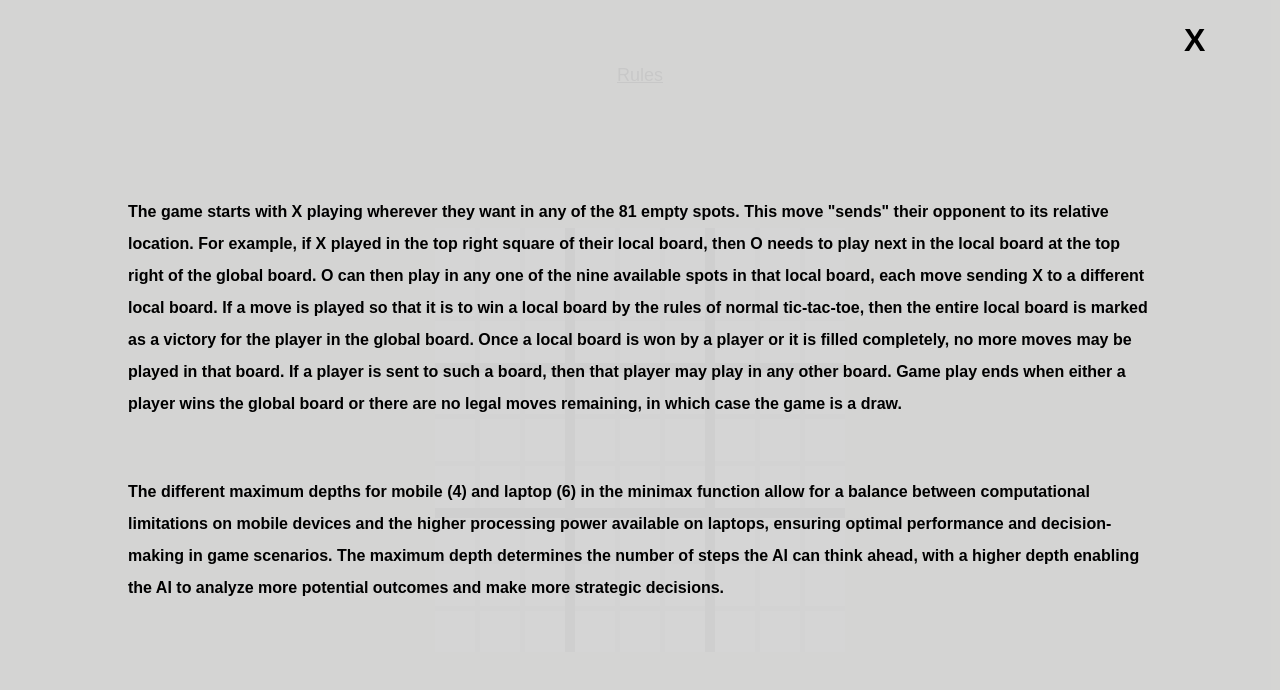
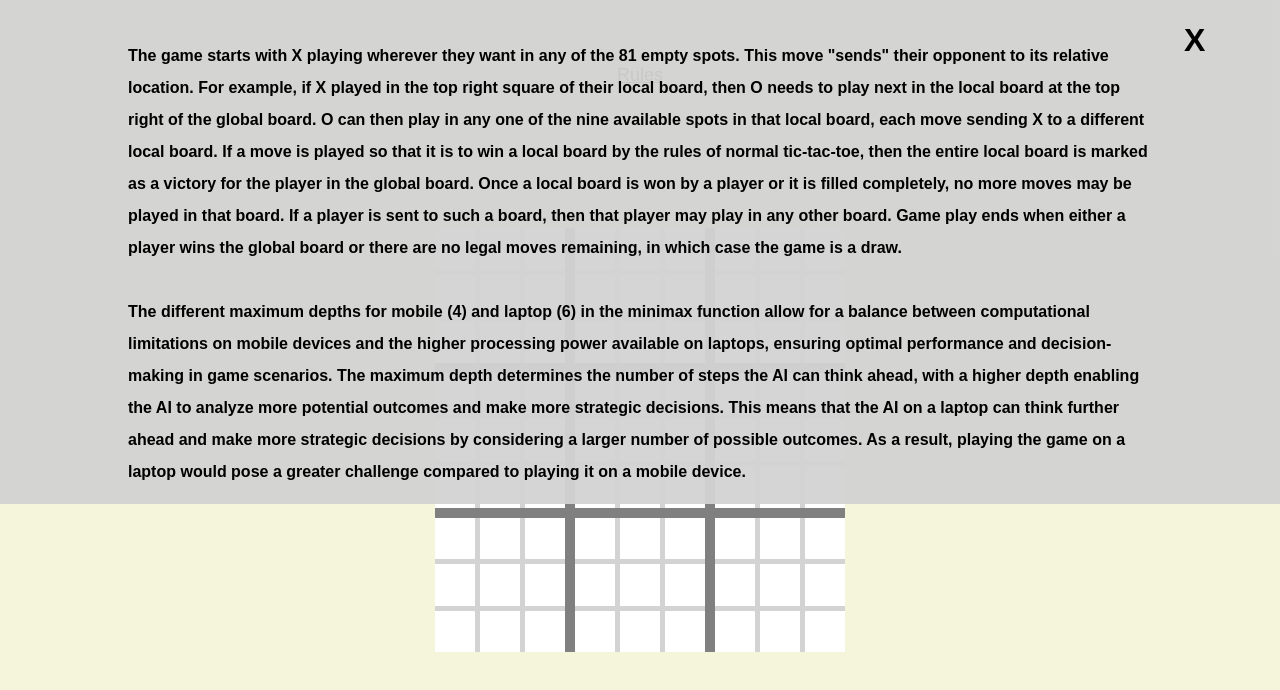
Before and after one commit to loudringphone/ultimate-tic-tac-toe-with-minimax, a plain HTML site: page index.html in a window 1280 px wide. Both pictures are taken after a click on the button "Rules". Drawn offline with Linux system fonts and the light colour scheme.

Commit message:
css rules

```diff
--- a/css/uttt-styles.css
+++ b/css/uttt-styles.css
@@ -38,12 +38,11 @@ body {
 }
 #rules {
     width: 100%;
-    height: 100%;
+    height: min-content;
     text-align: -webkit-left;
     position: absolute;
-    left: 50%;
-    top: 50%;
-    transform: translate(-50%, -50%);
+    padding-top: 2rem;
+    top: -1%;
     line-height: 150%;
     margin: auto;
     z-index: 2;
@@ -51,7 +50,6 @@ body {
     display: flex;
     flex-direction: column;
     align-items: center;
-    place-content: center;
     user-select: text;
     display: none;
 }
--- a/index.html
+++ b/index.html
@@ -21,9 +21,7 @@
 
 		If a move is played so that it is to win a local board by the rules of normal tic-tac-toe, then the entire local board is marked as a victory for the player in the global board. Once a local board is won by a player or it is filled completely, no more moves may be played in that board. If a player is sent to such a board, then that player may play in any other board. Game play ends when either a player wins the global board or there are no legal moves remaining, in which case the game is a draw.</p>
 
-	<br>
-
-	<p>The different maximum depths for mobile (4) and laptop (6) in the minimax function allow for a balance between computational limitations on mobile devices and the higher processing power available on laptops, ensuring optimal performance and decision-making in game scenarios. The maximum depth determines the number of steps the AI can think ahead, with a higher depth enabling the AI to analyze more potential outcomes and make more strategic decisions.</p>
+	<p>The different maximum depths for mobile (4) and laptop (6) in the minimax function allow for a balance between computational limitations on mobile devices and the higher processing power available on laptops, ensuring optimal performance and decision-making in game scenarios. The maximum depth determines the number of steps the AI can think ahead, with a higher depth enabling the AI to analyze more potential outcomes and make more strategic decisions. This means that the AI on a laptop can think further ahead and make more strategic decisions by considering a larger number of possible outcomes. As a result, playing the game on a laptop would pose a greater challenge compared to playing it on a mobile device.</p>
 </div>
 	<div id="result"></div>
 		<main class="main-content">
```
